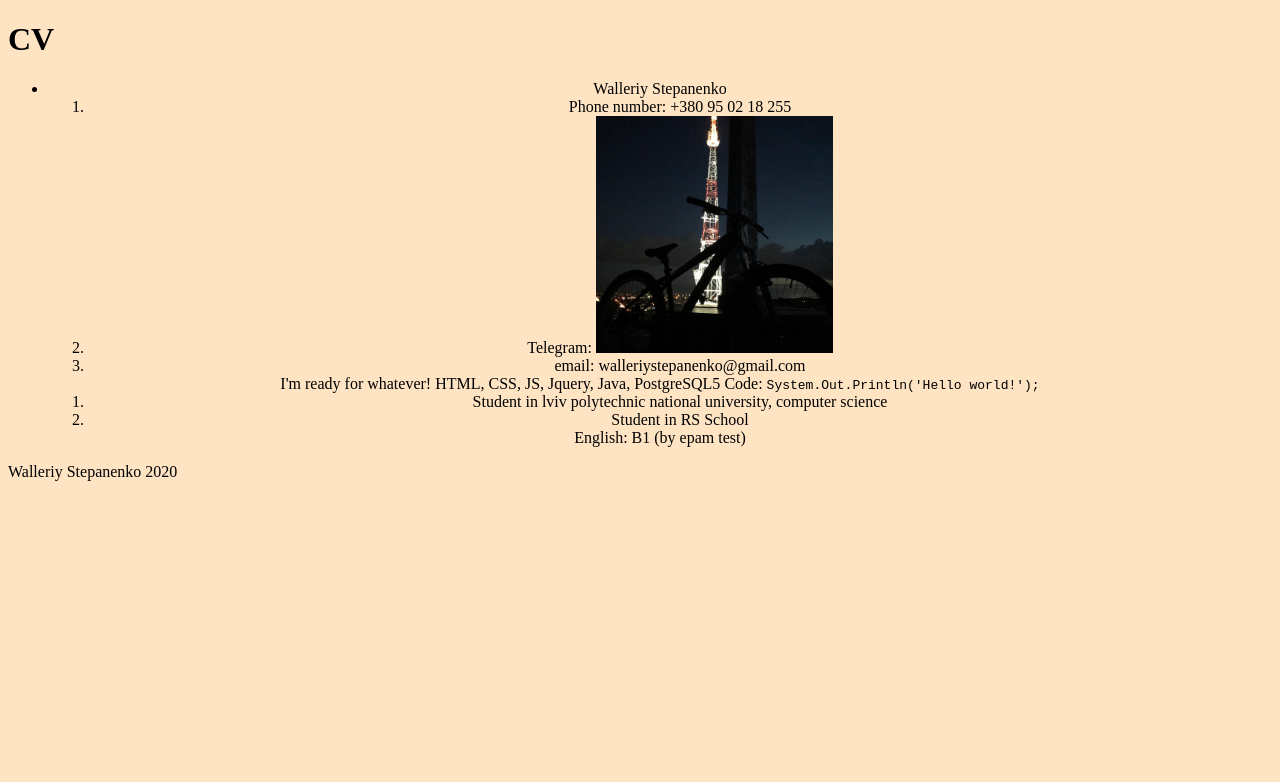
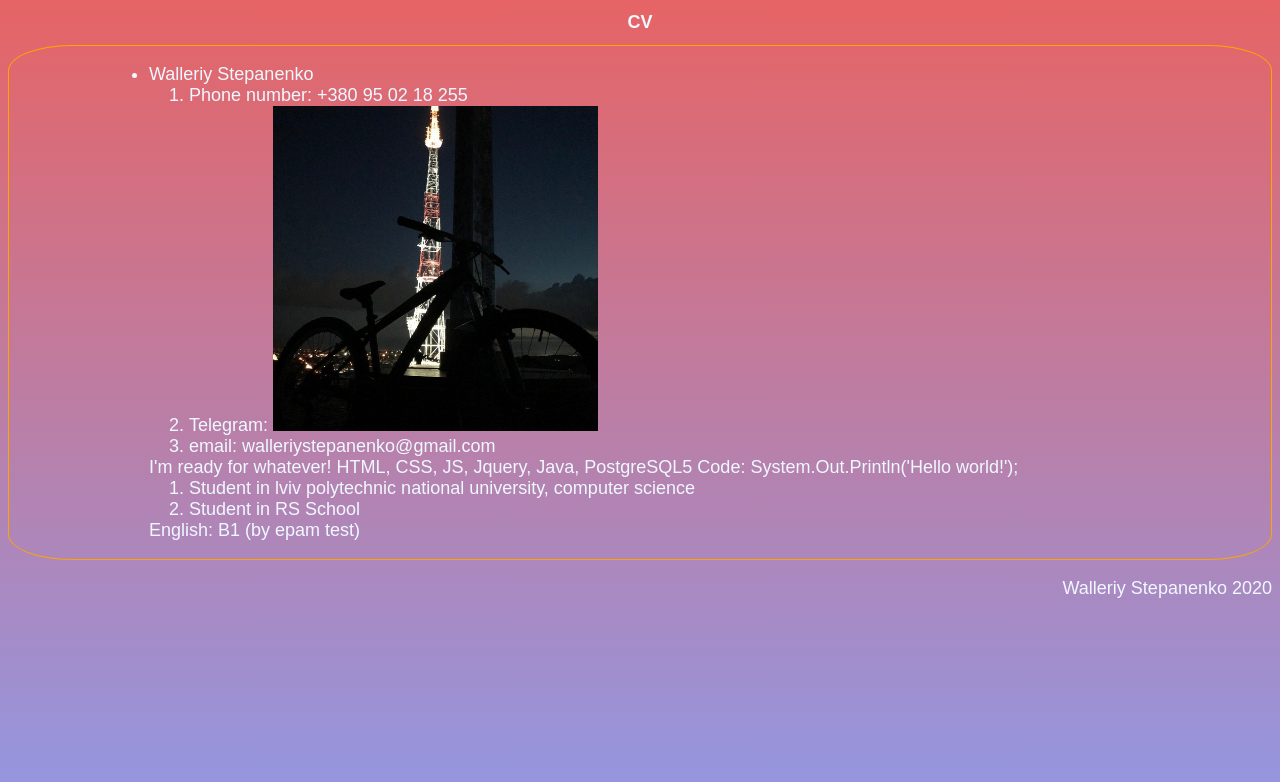
Before and after one commit to Walleriy/rsschool-cv, a plain HTML site: page index.html in a window 1280 px wide. Drawn offline with Linux system fonts and the light colour scheme.

Commit message:
feat: add some new styles

```diff
--- a/index.html
+++ b/index.html
@@ -11,8 +11,8 @@
         <h1>CV</h1>
     </header>
 
-    <main class="main">
-        <section>
+    <main>
+        <section class="main">
             <div>
                 <ul>
                     <li>
@@ -47,7 +47,7 @@
     </main>
 
     <footer>
-        <section>
+        <section class="footer">
             <p>Walleriy Stepanenko 2020</p>
         </section>
     </footer>
--- a/style.css
+++ b/style.css
@@ -1,12 +1,29 @@
+*{
+    box-sizing: border-box;
+    color: aliceblue;
+    font-family: sans-serif;
+    font-size: 18px;
+}
 body {
-    background-color: bisque;
+    background: linear-gradient(rgb(230, 100, 101), rgb(145, 152, 229));
+    height: 100vh;
 }
 .main {
+    border: 1px solid orange;
+    border-radius: 5%;
+    display: inline-block;
+    padding-left: 100px;
     display: block;
     max-width: 1024;
     margin: 0 auto;
+    text-align: left;
+}
+.avatar {
+    width: 30%;
+}
+.footer {
+    text-align: right;
+}
+h1 {
     text-align: center;
 }
-.avatar {
-    width: 20%;
-}
```
